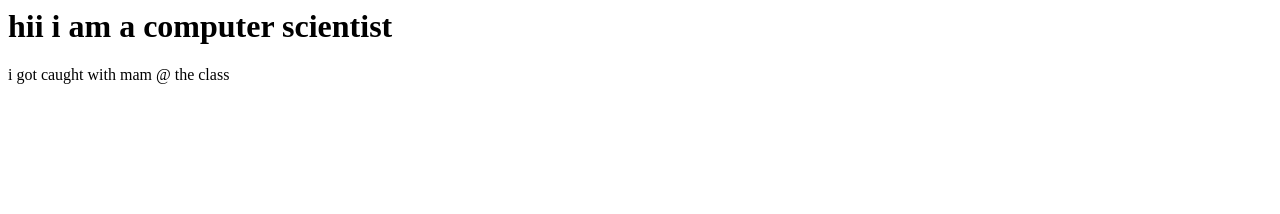
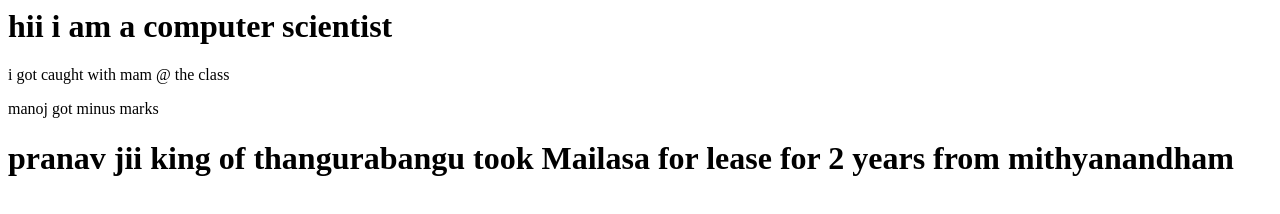
Before and after one commit to Pranav6305/Git_1, a plain HTML site: page index.html in a window 1280 px wide. Drawn offline with Linux system fonts and the light colour scheme.

Commit message:
Update index.html

```diff
--- a/index.html
+++ b/index.html
@@ -1,2 +1,4 @@
 <h1>hii i am a computer scientist</h1>
 <p>i got caught with mam @ the class</p>
+<p>manoj got minus marks</p>
+<h1>pranav jii king of thangurabangu took Mailasa for lease for 2 years from mithyanandham </h1>
```
